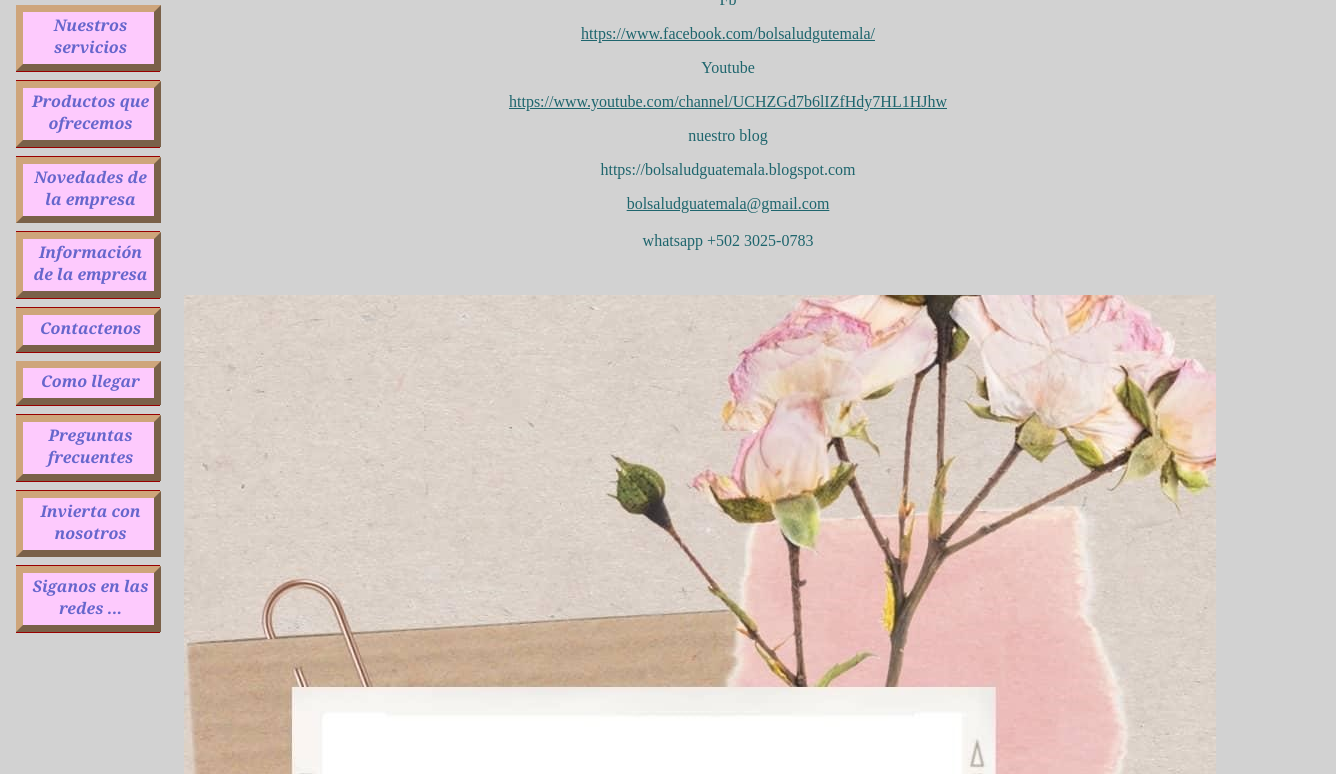
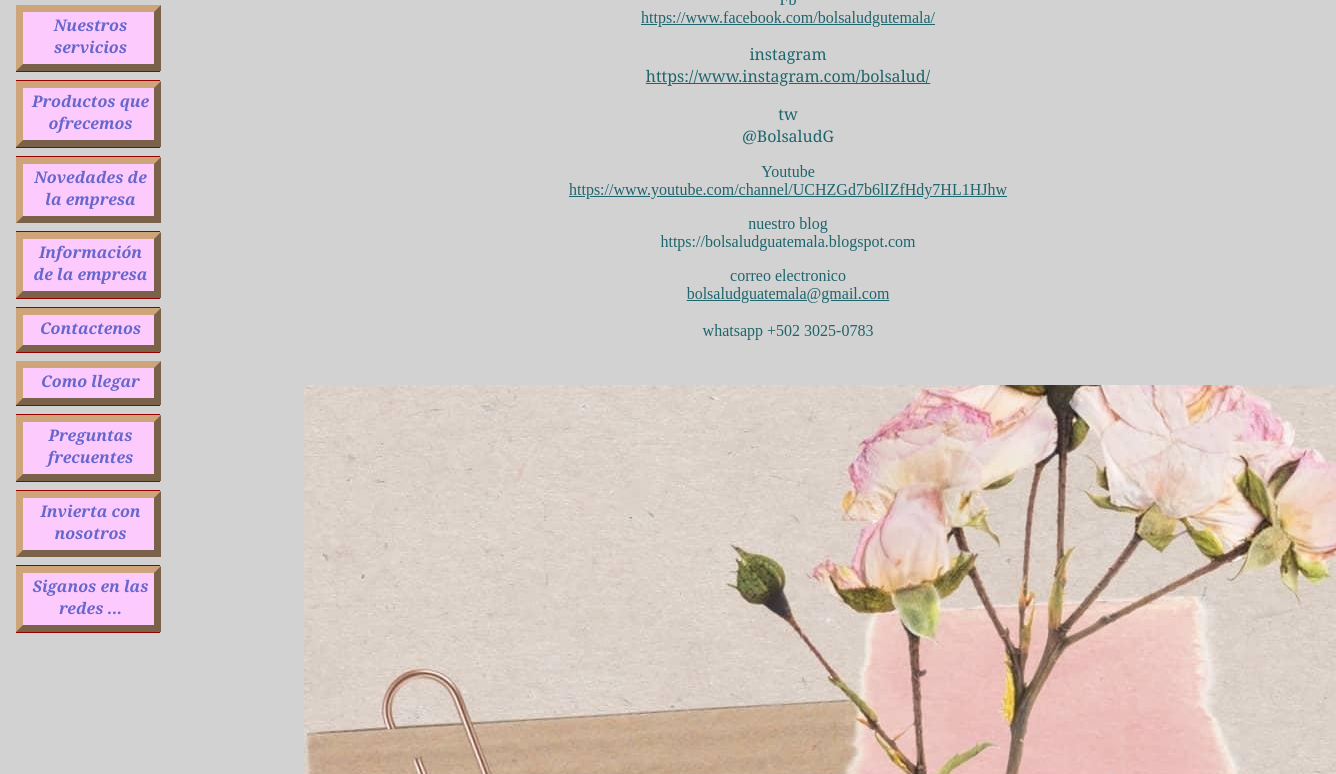
Before and after one commit to bolsalud/bolsalud-guatemala, a plain HTML site: page siganos.html in a window 1280 px wide. Shown: the part 89-863 px from the top of the page, 1336 px wide, since content can reach past the window. Drawn offline with Linux system fonts and the light colour scheme.

Commit message:
Add files via upload

```diff
--- a/siganos.html
+++ b/siganos.html
@@ -1,5 +1,6 @@
 <!DOCTYPE html PUBLIC "-//W3C//DTD HTML 4.01//EN">
 <html lang="es"><head>
+
 
 
   <meta charset="UTF-8"><title>BOLSALUD GUATEMALA</title>
@@ -24,38 +25,52 @@
 </ul>
 
 <!-- Contenido principal -->
-<h1 style="text-align: center; color: rgb(30, 101, 109); font-family: Rockwell;">Siganos en las redes:</h1>
-<p style="font-family: Rockwell; color: rgb(30, 101, 109); text-align: center;" class="MsoNormal">Fb</p>
+<h1 style="text-align: center; color: rgb(30, 101, 109); font-family: Rockwell; margin-left: 120px;">Siganos en las redes:</h1>
 
-<div style="text-align: center;">
+
+<div style="text-align: center; margin-left: 120px;">
 </div>
 
-<p style="font-family: Rockwell; color: rgb(30, 101, 109); text-align: center;" class="MsoNormal"><a href="https://www.facebook.com/bolsaludgutemala/">https://www.facebook.com/bolsaludgutemala/</a><br>
-<o:p></o:p></p>
+<p style="font-family: Rockwell; color: rgb(30, 101, 109); text-align: center; margin-left: 120px;" class="MsoNormal">Fb<br>
+<a href="https://www.facebook.com/bolsaludgutemala/">https://www.facebook.com/bolsaludgutemala/</a></p>
 
-<div style="text-align: center;">
+<p style="text-align: center; margin-left: 120px;" class="MsoNormal"><span style="color: rgb(30, 101, 109);">instagram</span><br>
+<a href="https://www.instagram.com/bolsalud/">https://www.instagram.com/bolsalud/ <br>
+</a></p>
+<p style="text-align: center; margin-left: 120px;" class="MsoNormal">
+
+</p>
+<p style="text-align: center; margin-left: 120px;" class="MsoNormal"><span style="color: rgb(30, 101, 109);">tw</span><br style="color: rgb(30, 101, 109);">
+<span style="color: rgb(30, 101, 109);">@BolsaludG</span> <o:p></o:p></p>
+
+
+
+
+<div style="text-align: center; margin-left: 120px;">
 </div>
 
-<p style="font-family: Rockwell; color: rgb(30, 101, 109); text-align: center;" class="MsoNormal">Youtube <br>
-</p>
-<p style="font-family: Rockwell; color: rgb(30, 101, 109); text-align: center;" class="MsoNormal"><a href="https://www.youtube.com/channel/UCHZGd7b6lIZfHdy7HL1HJhw">https://www.youtube.com/channel/UCHZGd7b6lIZfHdy7HL1HJhw</a></p>
-<p style="font-family: Rockwell; color: rgb(30, 101, 109); text-align: center;" class="MsoNormal">nuestro blog<br>
-</p>
-<p style="font-family: Rockwell; color: rgb(30, 101, 109); text-align: center;" class="MsoNormal"><span style="font-family: Rockwell;">https://bolsaludguatemala.blogspot.com</span><br>
-<o:p></o:p></p>
+
+<p style="font-family: Rockwell; color: rgb(30, 101, 109); text-align: center; margin-left: 120px;" class="MsoNormal">Youtube <br>
+<a href="https://www.youtube.com/channel/UCHZGd7b6lIZfHdy7HL1HJhw">https://www.youtube.com/channel/UCHZGd7b6lIZfHdy7HL1HJhw</a></p>
+
+<p style="font-family: Rockwell; color: rgb(30, 101, 109); text-align: center; margin-left: 120px;" class="MsoNormal">nuestro blog<br>
+<span style="font-family: Rockwell;">https://bolsaludguatemala.blogspot.com</span></p>
 
 
-<div style="text-align: center;">
+<div style="text-align: center; margin-left: 120px;">
 </div>
 
-<p style="font-family: Rockwell; color: rgb(30, 101, 109); text-align: center;" class="MsoNormal"><a href="mailto:bolsaludguatemala@gmail.com">bolsaludguatemala@gmail.com</a></p>
+<p style="font-family: Rockwell; color: rgb(30, 101, 109); text-align: center; margin-left: 120px;" class="MsoNormal">correo electronico<br>
 
-<div style="text-align: center;"><span style="font-family: Rockwell; color: rgb(30, 101, 109);">
+<o:p></o:p><a href="mailto:bolsaludguatemala@gmail.com">bolsaludguatemala@gmail.com</a></p>
+
+<div style="text-align: center; margin-left: 120px;"><span style="font-family: Rockwell; color: rgb(30, 101, 109);">
 whatsapp +502 3025-0783<br>
 <br>
 <br>
 </span></div>
-<img src="bolsalud/ed97575f-f419-4feb-aad3-282c7d3ec88d%20%282%29.jpg" alt=""><!-- Firma y fecha de la página, ¡sólo por cortesía! -->
+<div style="margin-left: 120px;"><img src="bolsalud/ed97575f-f419-4feb-aad3-282c7d3ec88d%20%282%29.jpg" alt=""><!-- Firma y fecha de la página, ¡sólo por cortesía! --></div>
+
 <address style="color: rgb(30, 101, 109);">Creada en julio del 2021<br>
 Víctor Samayoa.</address>
 
```
